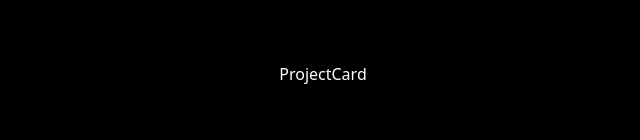
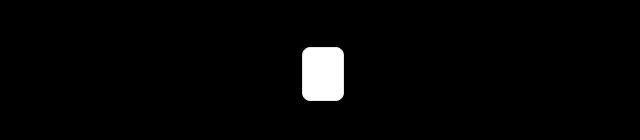
Before and after one commit to maxponmar/personal-portfolio, a React (Vite) app: page / in a window 1280 px wide. Shown: the part 2696-2836 px from the top of the page, without its empty margins (317-957 px from the left). Built offline with nearby package versions, Linux system fonts and the light colour scheme.

Commit message:
Implement project card component.

```diff
--- a/src/sections/projects/components/ProjectCard.tsx
+++ b/src/sections/projects/components/ProjectCard.tsx
@@ -1,6 +1,25 @@
-const ProjectCard = () => {
+interface ProjectCardModel {
+  title: string;
+  description: string;
+  image: string;
+  alt: string;
+  buttonText?: string;
+  link?: string;
+}
+const ProjectCard = ({ title, description, image, alt, buttonText, link }: ProjectCardModel) => {
   return (
-    <div>ProjectCard</div>
+    <div className="bg-white shadow-md border border-gray-200 rounded-lg max-w-sm">
+      <img className="rounded-t-lg" src={image} alt={alt} />
+      <div className="p-5">
+        <h5 className="text-gray-900 font-bold text-2xl tracking-tight mb-2">{title}</h5>
+        <p className="font-normal text-gray-700 mb-3">{description}</p>
+        {buttonText && link &&
+          <a className="text-white bg-blue-700 hover:bg-blue-800 focus:ring-4 focus:ring-blue-300 font-medium rounded-lg text-sm px-3 py-2 text-center inline-flex items-center" href={link}>
+            {buttonText}
+          </a>
+        }
+      </div>
+    </div>
   )
 }
 export default ProjectCard;
```
